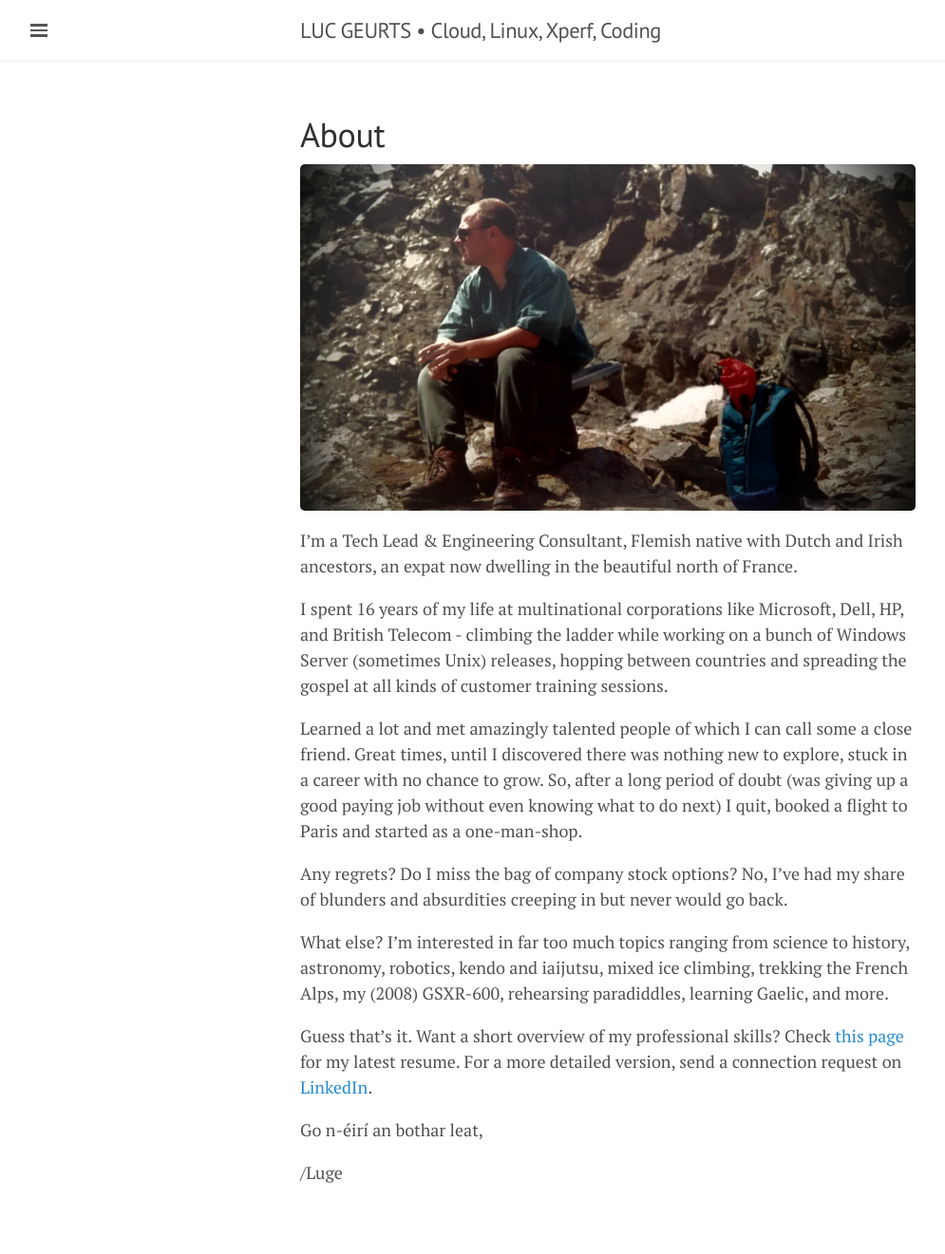
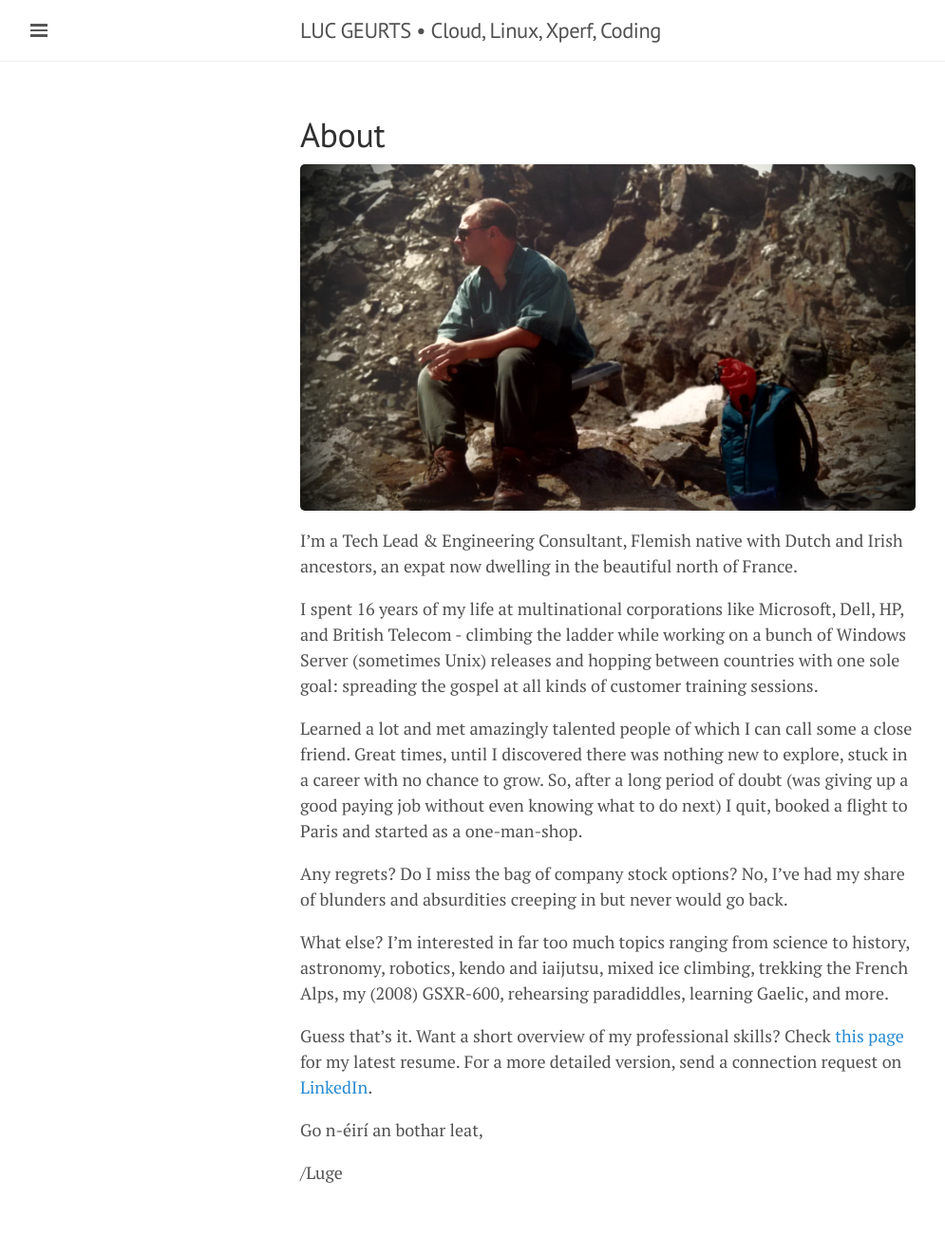
Before and after one commit to lgeurts/lgeurts.github.io, a Jekyll site: the page built from about.md, in a window 1280 px wide. Shown: the whole page at 95% size, without its empty margins (0-995 px from the left). Built offline with Jekyll 4.4.1, drawn with Linux system fonts in a browser that asks for light colours; nearby versions of some CDN libraries.

Commit message:
Update about.md

```diff
--- a/about.md
+++ b/about.md
@@ -7,7 +7,7 @@
 
 I’m a Tech Lead & Engineering Consultant, Flemish native with Dutch and Irish ancestors, an expat now dwelling in the beautiful north of France.
 
-I spent 16 years of my life at multinational corporations like Microsoft, Dell, HP, and British Telecom - climbing the ladder while working on a bunch of Windows Server (sometimes Unix) releases, hopping between countries and spreading the gospel at all kinds of customer training sessions.
+I spent 16 years of my life at multinational corporations like Microsoft, Dell, HP, and British Telecom - climbing the ladder while working on a bunch of Windows Server (sometimes Unix) releases and hopping between countries with one sole goal: spreading the gospel at all kinds of customer training sessions.
 
 Learned a lot and met amazingly talented people of which I can call some a close friend. Great times, until I discovered there was nothing new to explore, stuck in a career with no chance to grow. So, after a long period of doubt (was giving up a good paying job without even knowing what to do next) I quit, booked a flight to Paris and started as a one-man-shop.
 
```
